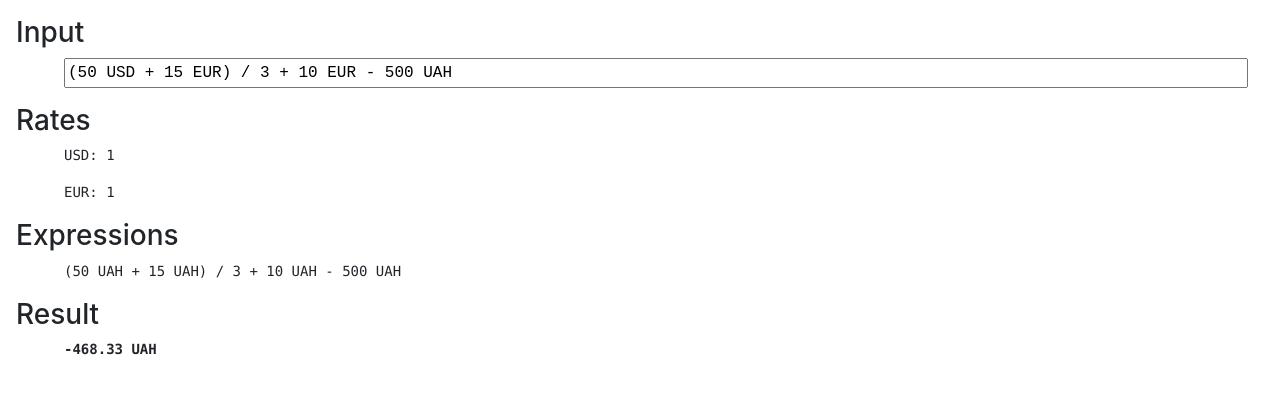
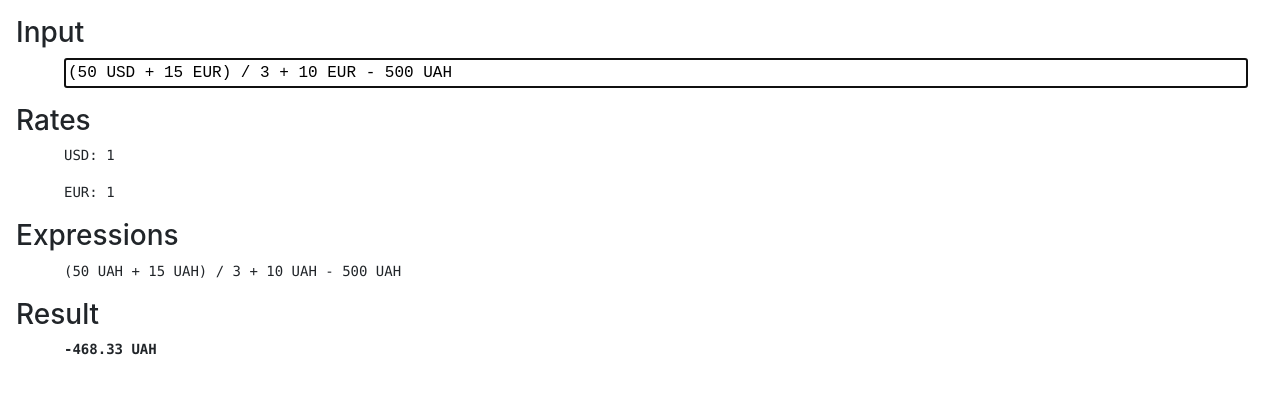
Before and after one commit to parzh/parzh.github.io, a React app: page / in a window 1280 px wide. Shown: the top 394 px of the page. Built offline with nearby package versions, Linux system fonts and the light colour scheme; no server answers.

Commit message:
Handle first input render declaratively

```diff
--- a/src/curr/components/input-container.tsx
+++ b/src/curr/components/input-container.tsx
@@ -15,17 +15,9 @@ interface Props {
 const noop: OnChange = () => {};
 
 /** @private */
-const initial = {
-	rendered: false,
-	value: "(50 USD + 15 EUR) / 3 + 10 EUR - 500 UAH",
-};
+const INITIAL_VALUE = "(50 USD + 15 EUR) / 3 + 10 EUR - 500 UAH";
 
 export default function InputContainer({ onChange = noop }: Props): JSX.Element {
-	if (!initial.rendered) {
-		initial.rendered = true;
-		onChange(initial.value);
-	}
-
 	return (
 		<section className="InputContainer">
 			<header>
@@ -35,8 +27,10 @@ export default function InputContainer({ onChange = noop }: Props): JSX.Element
 			{/* TODO: restrict evaluable code here */}
 			<input
 				type="text"
-				defaultValue={initial.value}
+				defaultValue={INITIAL_VALUE}
 				onChange={(event): unknown => onChange(event.currentTarget.value)}
+				onFocus={(event): unknown => onChange(event.currentTarget.value)}
+				autoFocus
 			/>
 		</section>
 	);
```
